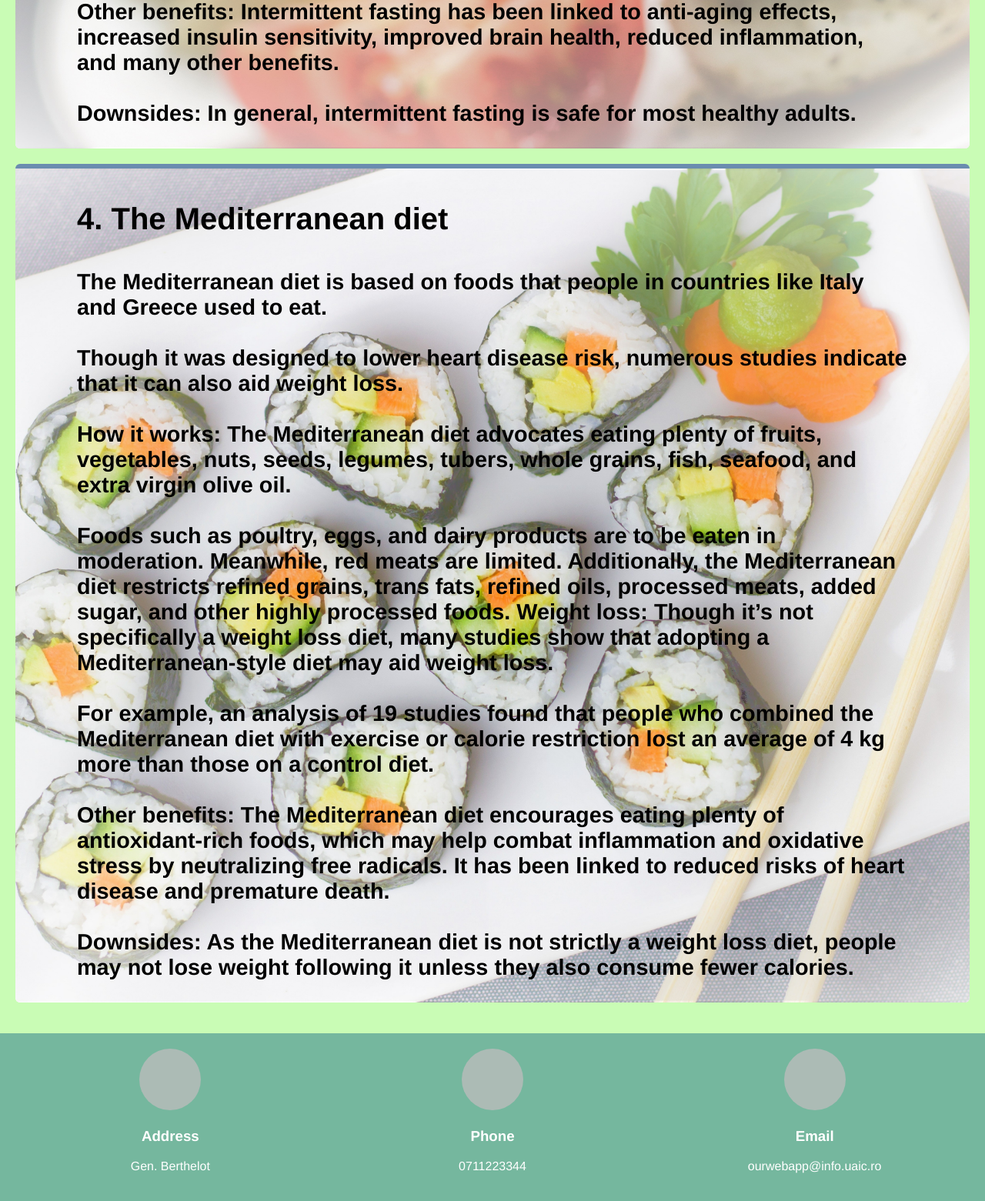
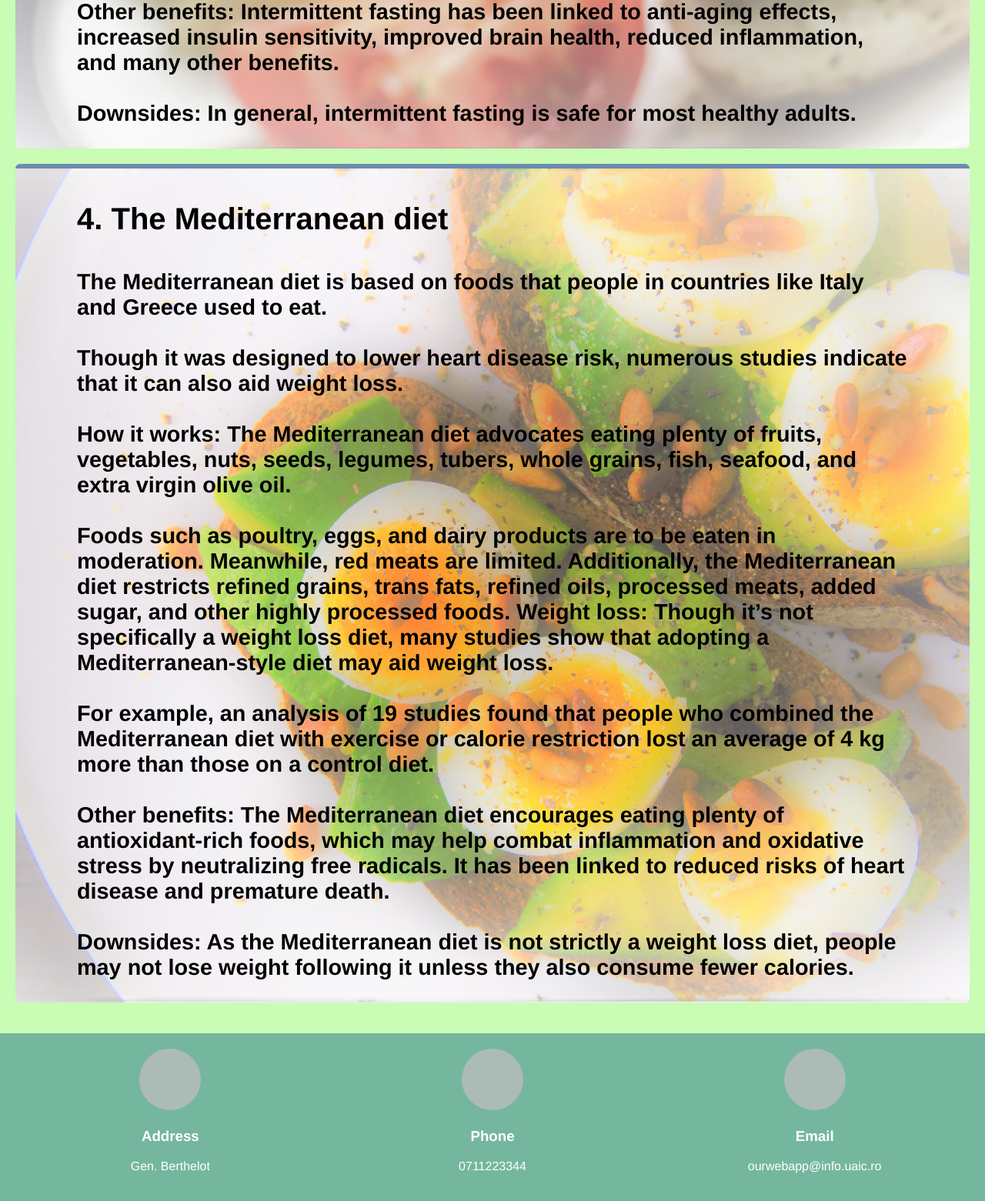
Before and after one commit to IoanSava/Our-WebApp, a PHP site: page /diets.html in a window 1280 px wide. Shown: the part 4005-5566 px from the top of the page at 77% size. Run offline with PHP 8.4, Linux system fonts and the light colour scheme.

Commit message:
Images Diet Section

```diff
--- a/css/diets.css
+++ b/css/diets.css
@@ -68,7 +68,7 @@
     border-radius: 6px;
     margin-bottom: 20px;
     overflow: hidden;
-    background-image:url(../images/seafood-img.jpg);
+    background-image:url(../images/salad-img.jpg);
     background-repeat: no-repeat;
     background-size: cover;
     background-position: center;
```
Also changed, not shown: images/salad-img.jpg (added), images/seafood-img.jpg (deleted).
